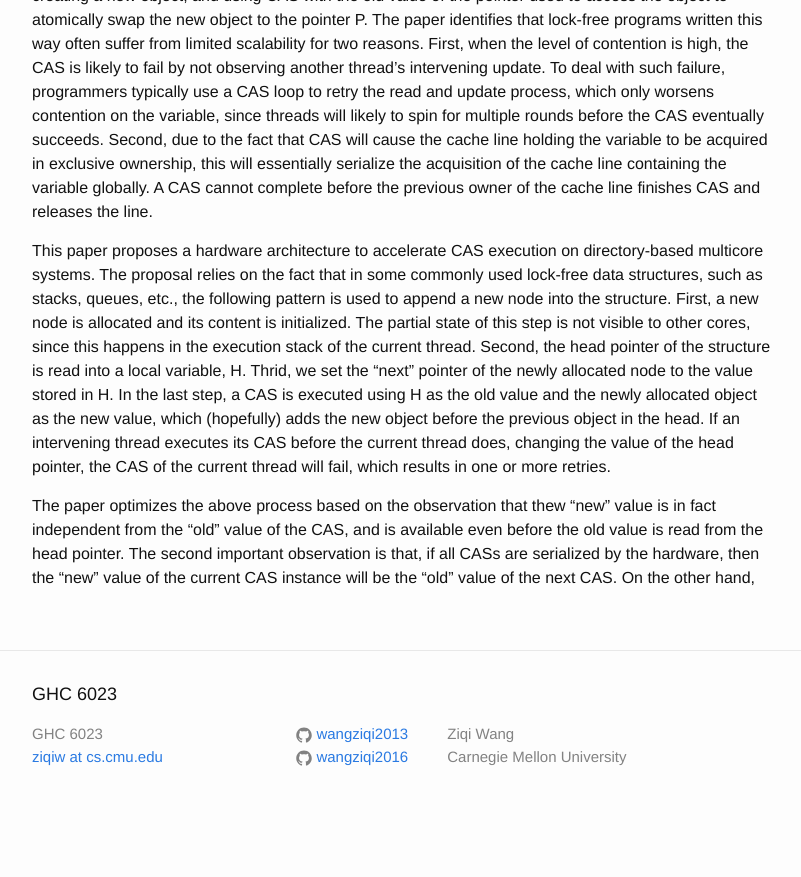
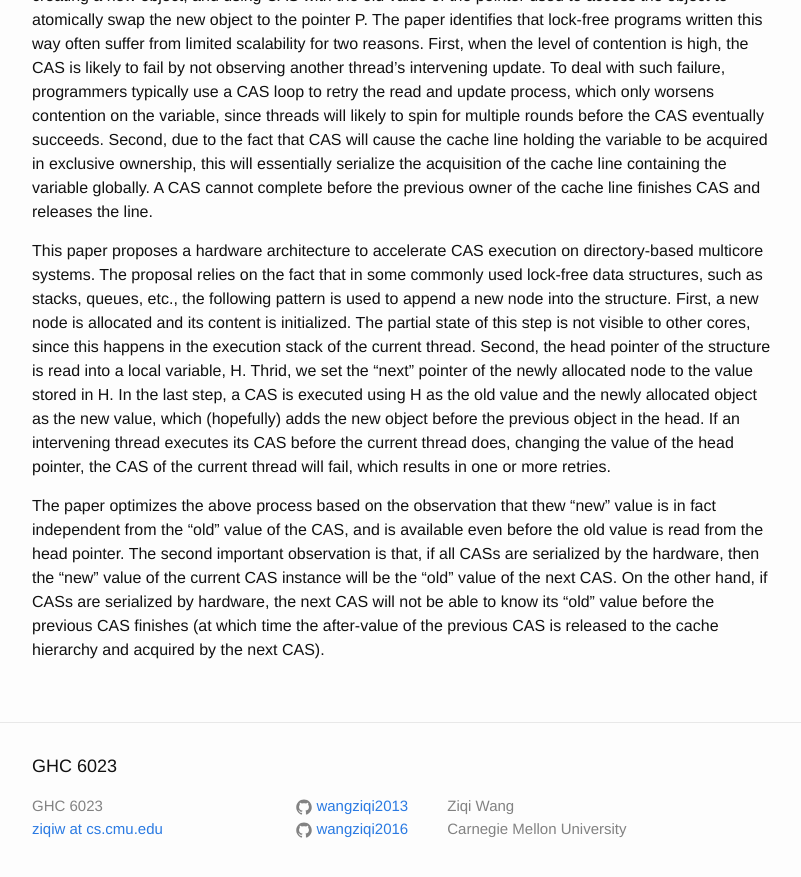
Before and after one commit to wangziqi2013/wangziqi2013.github.io, a Jekyll site: the page built from _posts/2019-10-30-caspar.markdown, in a window 1280 px wide and 900 px high, scrolled down 604 px. Shown: the top 877 px of the window, without its empty margins (238-1039 px from the left). Built offline with Jekyll 4.4.1, drawn with Linux system fonts in a browser that asks for light colours; before the commit the page ends 1432 px from its top, so only the background shows below that.

Commit message:
Adding observations

```diff
--- a/_posts/2019-10-30-caspar.markdown
+++ b/_posts/2019-10-30-caspar.markdown
@@ -39,4 +39,6 @@ will fail, which results in one or more retries.
 The paper optimizes the above process based on the observation that thew "new" value is in fact independent from the "old"
 value of the CAS, and is available even before the old value is read from the head pointer. The second important observation
 is that, if all CASs are serialized by the hardware, then the "new" value of the current CAS instance will be the "old"
-value of the next CAS. On the other hand,
+value of the next CAS. On the other hand, if CASs are serialized by hardware, the next CAS will not be able to know
+its "old" value before the previous CAS finishes (at which time the after-value of the previous CAS is released to the
+cache hierarchy and acquired by the next CAS).
```
